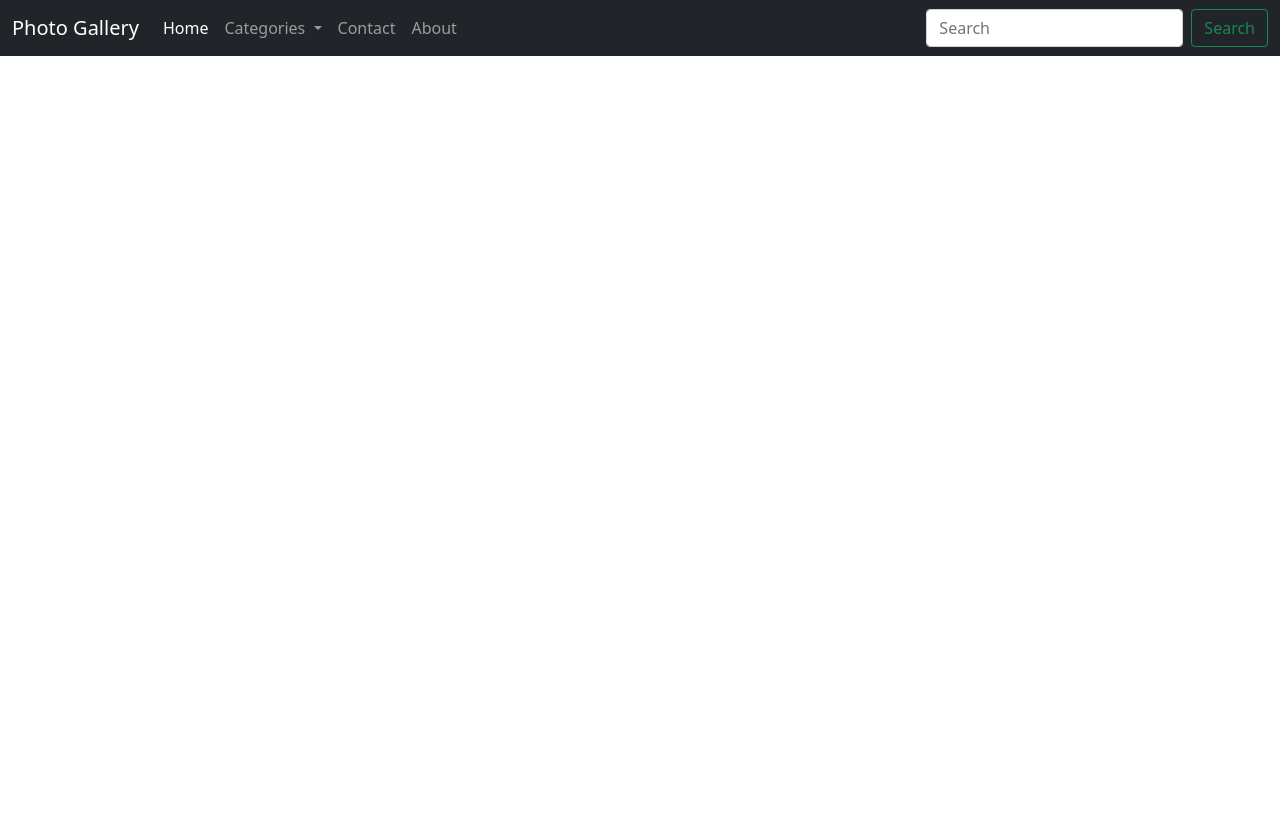
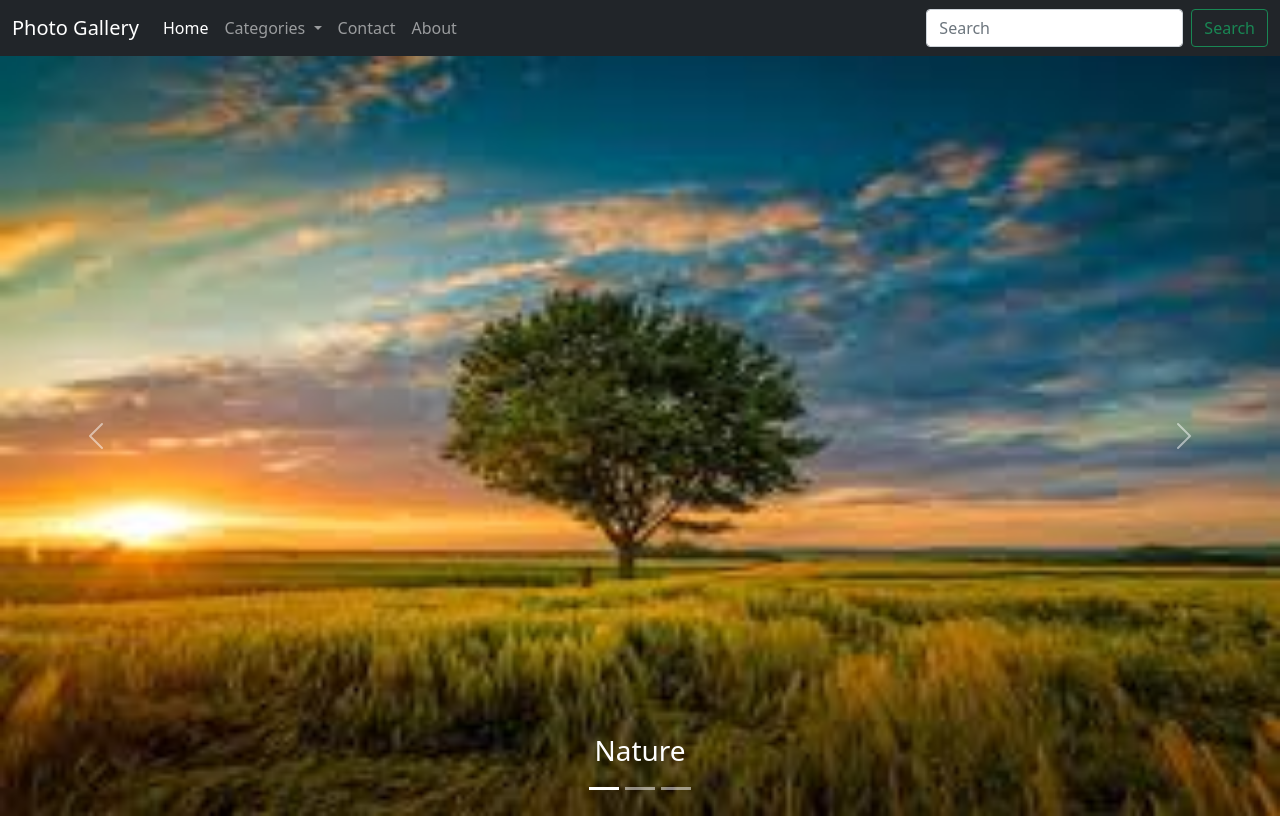
Before and after one commit to Khadiza18103316/PHP-Web-Development, a PHP site: page / in a window 1280 px wide. Before the commit the page ends 56 px from the top, so only its background shows below. Run offline with PHP 8.4, Linux system fonts and the light colour scheme.

Commit message:
first commit

```diff
--- /dev/null
+++ b/css/style.css
@@ -0,0 +1,9 @@
+* {
+  margin: 0;
+  padding: 0;
+  box-sizing: border-box;
+}
+.carousel-item img {
+  width: 100%;
+  height: 95vh;
+}
--- a/index.php
+++ b/index.php
@@ -12,6 +12,7 @@
 </head>
 
 <body>
+    <!-- Home Page -->
     <nav class="navbar navbar-expand-lg navbar-dark bg-dark">
         <div class="container-fluid">
             <a class="navbar-brand" href="#">Photo Gallery</a>
@@ -59,6 +60,54 @@
         </div>
     </nav>
 
+    <!-- Photo Slider -->
+    <div id="carouselExampleIndicators" class="carousel slide" data-bs-ride="carousel">
+        <div class="carousel-indicators">
+            <button type="button" data-bs-target="#carouselExampleIndicators" data-bs-slide-to="0" class="active"
+                aria-current="true" aria-label="Slide 1"></button>
+            <button type="button" data-bs-target="#carouselExampleIndicators" data-bs-slide-to="1"
+                aria-label="Slide 2"></button>
+            <button type="button" data-bs-target="#carouselExampleIndicators" data-bs-slide-to="2"
+                aria-label="Slide 3"></button>
+        </div>
+        <div class="carousel-inner">
+            <div class="carousel-item active">
+                <img src="images/n1.jpg" class="d-block w-100" alt="nature">
+                <div class="carousel-caption d-none d-md-block">
+                    <h3>
+                        Nature
+                    </h3>
+                </div>
+            </div>
+            <div class="carousel-item">
+                <img src="images/a1.jpg" class="d-block w-100" alt="architecture">
+                <div class="carousel-caption d-none d-md-block">
+                    <h3>
+                        Architecture
+                    </h3>
+                </div>
+            </div>
+            <div class="carousel-item">
+                <img src="images/t1.jpg" class="d-block w-100" alt="travel">
+                <div class="carousel-caption d-none d-md-block">
+                    <h3>
+                        Travel
+                    </h3>
+                </div>
+            </div>
+        </div>
+        <button class="carousel-control-prev" type="button" data-bs-target="#carouselExampleIndicators"
+            data-bs-slide="prev">
+            <span class="carousel-control-prev-icon" aria-hidden="true"></span>
+            <span class="visually-hidden">Previous</span>
+        </button>
+        <button class="carousel-control-next" type="button" data-bs-target="#carouselExampleIndicators"
+            data-bs-slide="next">
+            <span class="carousel-control-next-icon" aria-hidden="true"></span>
+            <span class="visually-hidden">Next</span>
+        </button>
+    </div>
+
 
 
     <script src="https://cdn.jsdelivr.net/npm/bootstrap@5.0.2/dist/js/bootstrap.bundle.min.js"
```
Also changed, not shown: images/a1.jpg (added), images/a2.jpg (added), images/a3.jpg (added), images/a4.jpg (added), images/n1.jpg (added), images/n2.jpg (added), images/n3.jpg (added), images/n4.jpg (added), images/t1.jpg (added), images/t2.jpg (added), images/t3.jpg (added), images/t4.jpg (added).
